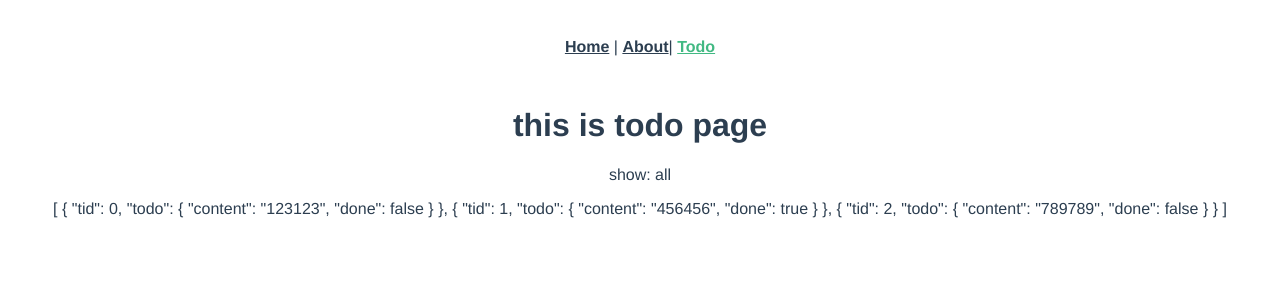
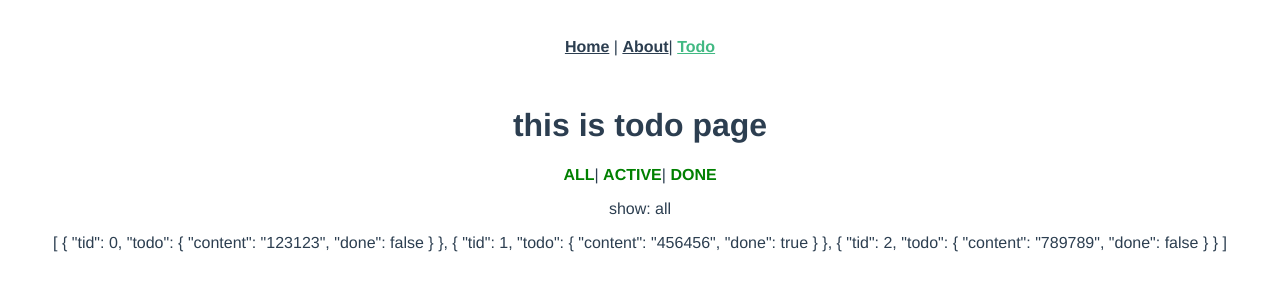
Before and after one commit to ryderchou/vuejs_todolist, a Vue app: page /todo in a window 1280 px wide. Shown: the top 300 px of the page. Built offline with nearby package versions, Linux system fonts and the light colour scheme.

Commit message:
增加router link 資料顯示filter  和class

```diff
--- a/src/views/Todo.vue
+++ b/src/views/Todo.vue
@@ -1,25 +1,49 @@
 <template>
   <div class="todo">
-     <h1>
-       this is todo page
-     </h1>
-     <p>show: {{filter}}</p>
-     <div>{{list}}</div>
+    <h1>this is todo page</h1>
+    <router-link to="/todo" replace>ALL</router-link>|
+    <router-link to="/todo?filter=active" replace>ACTIVE</router-link>|
+    <router-link :to="{ name: 'Todo', query: { filter: 'done' }}" replace>DONE</router-link>
+
+    <p>show: {{filter}}</p>
+    <div>{{list}}</div>
   </div>
 </template>
 <script>
-
 export default {
   data () {
     return {
       filter: 'all' // all,active,done
-
     }
   },
   computed: {
     list () {
       return this.$store.getters.filterList(this.filter)
     }
+  },
+  watch: {
+    // $route: function (route) {
+    //  //check query
+    //   this.filter = route.query.filter || 'all'
+    // }
+    $route: {
+      immediate: true,
+      handler: function (route) {
+        // check query
+        this.filter = route.query.filter || 'all'
+      }
+    }
   }
 }
 </script>
+
+<style scoped>
+.todo a {
+  color: black;
+  text-decoration: none;
+}
+.todo .router-link-exact-active{
+  color: green;
+  font-weight: bold;
+}
+</style>
```
